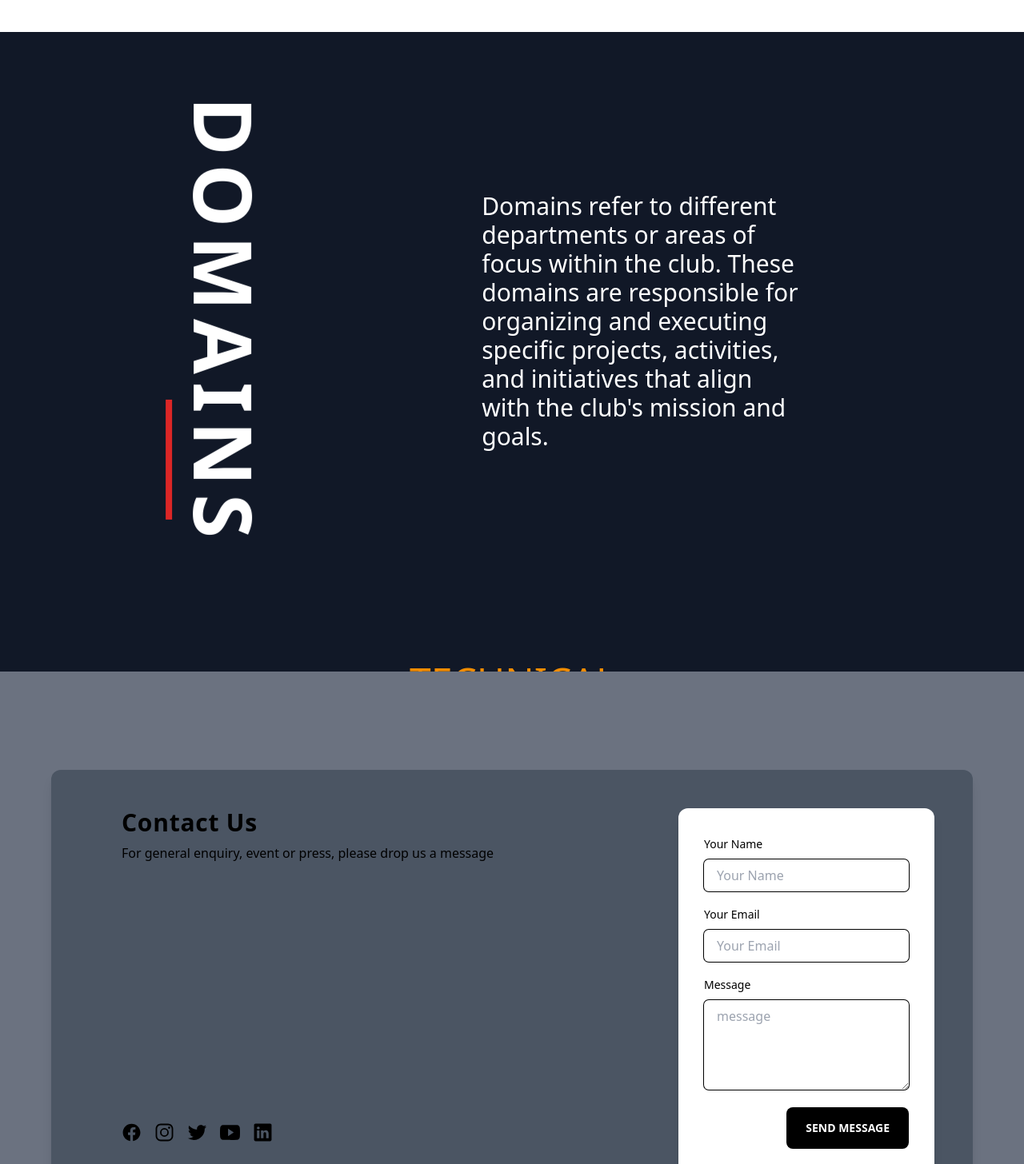
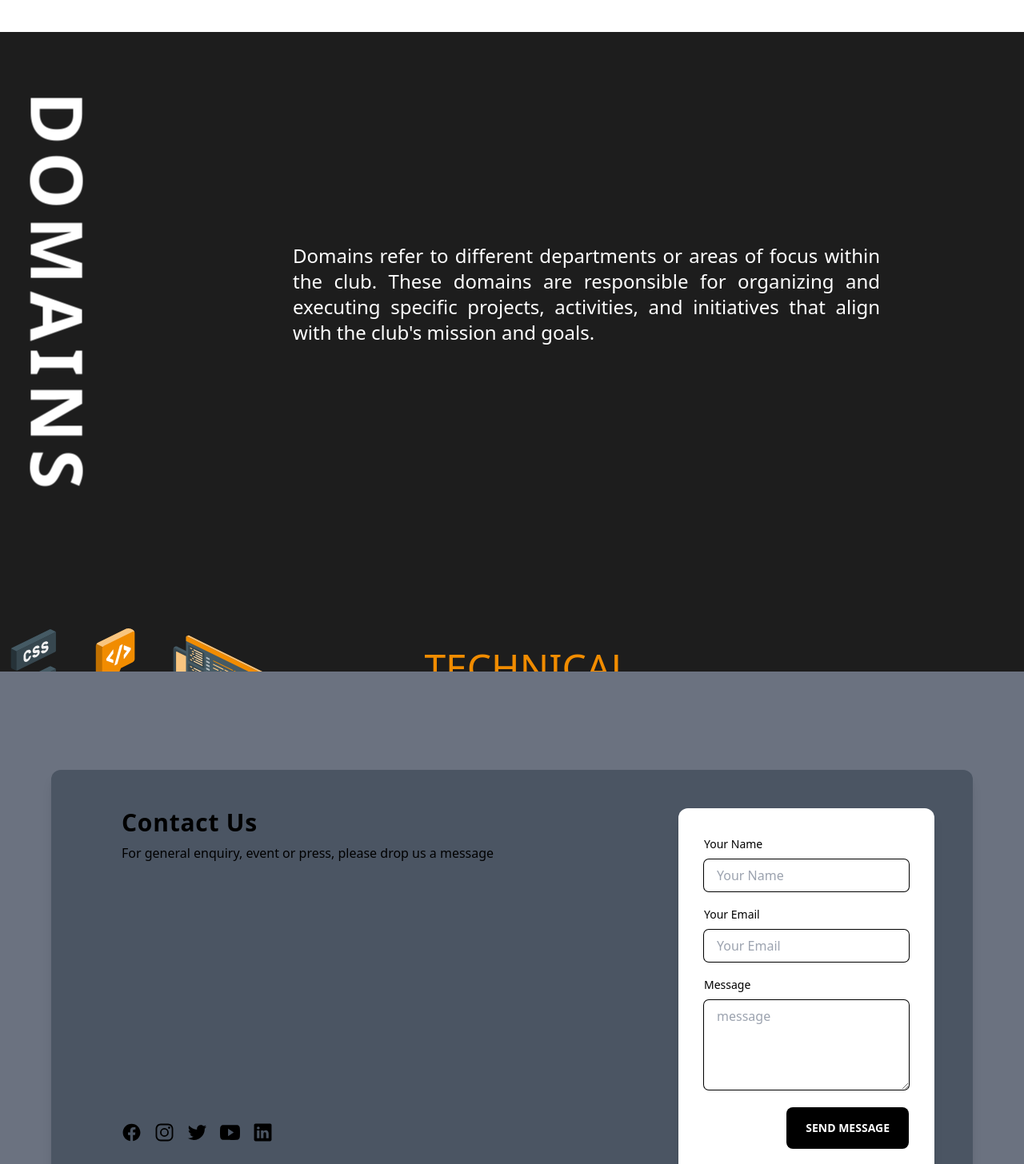
Before and after one commit to SCC-SRM/SCCWebsite, a React (Vite) app: page / in a window 1280 px wide. Shown: the part 2360-3816 px from the top of the page at 80% size. Built offline with nearby package versions, Linux system fonts and the light colour scheme.

Commit message:
changed background,font sizes and appropriate padding is set

```diff
--- a/src/components/domains/Domains.jsx
+++ b/src/components/domains/Domains.jsx
@@ -8,15 +8,15 @@ import { ReactComponent as CorporatesIcon } from '../../assets/domains_asset/cor
 const Domains = () => {
 return (
 <>
-    <div className="  text-white h-full overflow-x-hidden   bg-gray-900 ">
+    <div className="   w-full  text-white h-full overflow-x-hidden   bg-[#1d1d1d] ">
 
-
-        <div className="sm:pb-14 "  >
-            <div className="sm:pt-[200px]  flex md:flex-row flex-col  items-center justify-center space-x-10 pr-[80px]  sm:pr-[280px] ">
-                <h1 className="  uppercase relative md:rotate-90 rotate-0    tracking-widest sm:text-[100px] text-[80px] font-semibold">Domains
-                    <div className=" bg-red-600 rotate-90 w-2 h-[150px] absolute left-[450px] top-[70px]   " />
+           <div className=" xl:max-w-[1280px] w-full mx-auto" >
+        <div  >
+            <div className="  sm:pt-[260px]   w-full  flex lg:flex-row flex-col  items-center justify-center space-x-10 -ml-[180px]   ">
+                <h1 className="  uppercase relative lg:rotate-90 rotate-0   tracking-widest text-[90px]  font-semibold sm:ml-0 ml-[80px]  ">Domains
+                    <div className=" hidden lg:flex bg-red-600 rotate-90 w-2 h-[150px] absolute left-[450px] top-[70px]   " />
                 </h1>
-                <p className=" max-w-5xl  sm:text-3xl text-2xl  font-extralight  ">
+                <p className=" max-w-5xl  sm:text-2xl text-md text-justify  font-extralight  ">
                     Domains refer to different departments or areas of focus within the club. These domains are
                     responsible for organizing and executing specific projects,
                     activities, and initiatives that align with the club's mission and goals.
@@ -24,15 +24,15 @@ return (
             </div>
 
         </div>
-        <div className=" sm:mt-[200px] mt-[90px] flex items-center justify-center flex-col sm:flex-row space-x-10 ">
-            <TechnicalIcon className="mr-[100px] w-[400px] sm:w-[600px]    " />
-            <div className=" max-w-3xl  space-y-12   ">
+        <div className="   sm:mt-[250px] mt-[90px] flex items-center justify-center flex-col lg:flex-row space-x-10 ">
+            <TechnicalIcon className="mr-[100px] w-[400px] sm:w-[400px]     " />
+            <div className=" max-w-3xl  space-y-12 mrl-[40px]  ">
                 <h1 className="uppercase relative  text-5xl text-orangeHeader ">
                     <span>Technical</span>
                     <div className="bg-white absolute -bottom-[100px]   left-[200px]  rotate-90  w-1 h-[180px]  " />
                 </h1>
 
-                <p className=" sm:text-3xl text-2xl  font-extralight ">The technical domain focuses on technical skill development and
+                <p className=" sm:text-lg text-md text-center lg:text-justify  max-w-3xl font-extralight  ">The technical domain focuses on technical skill development and
                     hands-on projects thus making them the backbone of the club. They work on fulfilling the technical
                     aspects involved in a given project. The goal of the technical domain is to provide members with
                     opportunities to learn and apply technical skills, such as software development like web dev, app
@@ -42,36 +42,36 @@ return (
             </div>
         </div>
 
-        <div className=" sm:mt-[200px] mt-[90px]  flex items-center justify-center flex-col-reverse sm:flex-row  space-x-10 ">
+        <div className="   flex items-center justify-center flex-col-reverse lg:flex-row  space-x-10 ">
 
             <div className="max-w-3xl space-y-10   ">
-                <h1 className="uppercase relative text-5xl text-orangeHeader  "><span>Creatives</span>
+                <h1 className="uppercase relative text-5xl text-orangeHeader text-left "><span>Creatives</span>
                     <div className="bg-white absolute -bottom-[100px]   left-[200px]  rotate-90  w-1 h-[180px]  " />
                 </h1>
-                <p className=" sm:text-3xl sm:max-w-3xl   text-2xl  font-extralight  ">The creative domain focuses on fostering creativity and
+                <p className=" sm:text-lg sm:max-w-3xl   text-md text-center lg:text-justify  font-extralight  ">The creative domain focuses on fostering creativity and
                     promoting artistic expression among members. The goal of the creative domain is to provide a
                     platform for members to showcase their talents, such as writing, drawing, photography, or
                     film-making, and to provide opportunities for members to develop their creative skills through
                     workshops, contests, and other events. The creative domain is responsible for organizing and
-                    executing creative projects and initiatives within the club</p>
+                    executing creative projects and initiatives within the club.</p>
             </div>
-            <CreativesIcon className="mr-[100px] w-[400px] sm:w-[600px]   "  />
+            <CreativesIcon className="mr-[100px] w-[400px]  sm:w-[400px]  "  />
         </div>
 
 
-        <div className="  sm:mt-[200px] mt-[90px]  flex items-center justify-center flex-col md:flex-row    space-x-10 ">
-            <CorporatesIcon className="mr-[100px] w-[400px] sm:w-[600px]  " />
+        <div className=" -mt-[60px]    flex items-center justify-center flex-col lg:flex-row    space-x-10 ">
+            <CorporatesIcon className="mr-[100px] w-[400px]  sm:w-[400px] " />
             <div className="max-w-3xl space-y-10   ">
-                <h1 className="uppercase text-5xl relative text-orangeHeader  "><span>Corporate</span>
+                <h1 className="uppercase text-5xl relative text-orangeHeader   "><span>Corporate</span>
                     <div className="bg-white absolute -bottom-[100px]   left-[200px]  rotate-90  w-1 h-[180px]  " />
                 </h1>
-                <p className="text-2xl  font-extralight ">The corporate domain in our club focuses on building a
+                <p className="sm:text-lg text-md text-center lg:text-justify font-extralight ">The corporate domain in our club focuses on building a
                     professional liaison with the public and potential collaborators. They work on establishing
                     partnerships with companies and organizations building relationships with these entities to secure
                     funding, resources, and opportunities for the club and its members, thus enhancing the clubs
                     reputation and contacts. This can include arranging networking events, internships, and other
                     professional development activities. The domain also manages our social media and work on conducting
-                    events, hackathons and workshops to keep the club engaged with the students</p>
+                    events, hackathons and workshops to keep the club engaged with the students.</p>
             </div>
         </div>
 
@@ -80,7 +80,7 @@ return (
 
     </div>
 
-
+    </div>
 </>
 
 
```
